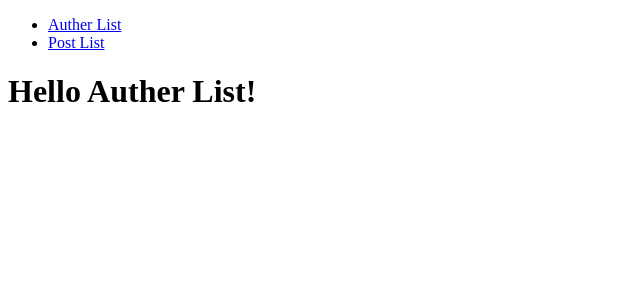
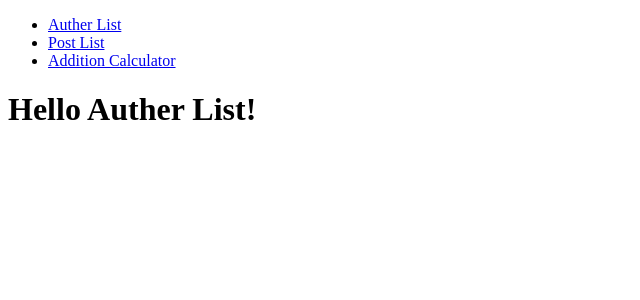
Before and after one commit to jscsvip/03-svelte, a SvelteKit app: page /authors in a window 1280 px wide. Shown: the top 300 px of the page, without its empty margins (0-640 px from the left). Built offline with nearby package versions, Linux system fonts and the light colour scheme.

Commit message:
feat: 将加法计算机添加到导航中

```diff
--- a/src/routes/+layout.js
+++ b/src/routes/+layout.js
@@ -8,6 +8,7 @@ export function load() {
     navs: [
       { slug: "authors", title: "Auther List" },
       { slug: "posts", title: "Post List" },
+      { slug: "add", title: "Addition Calculator" },
     ],
   };
 }
```
